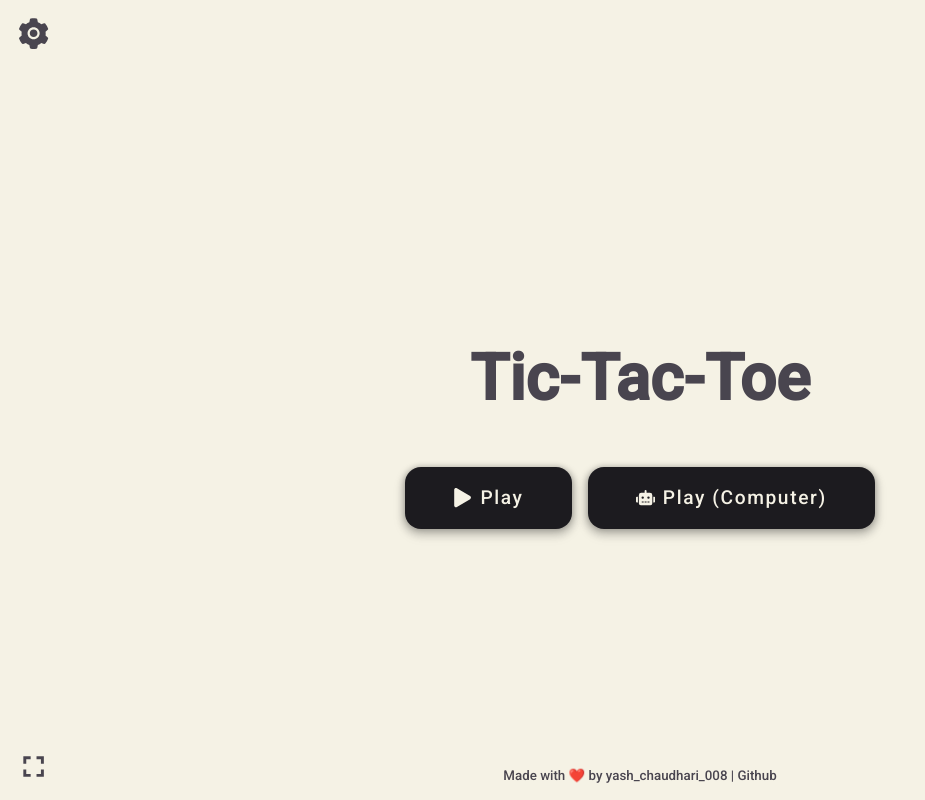
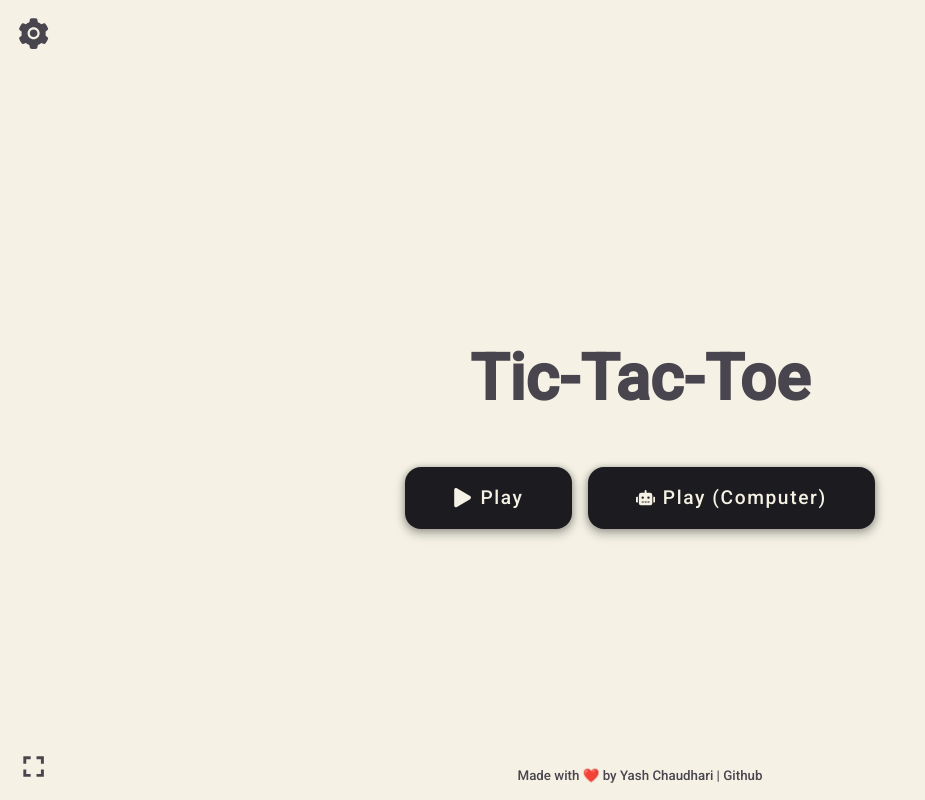
Before and after one commit to yashchaudhari008/tic-tac-toe, a React (Create React App) app: page / in a window 1280 px wide. Shown: the whole page, without its empty margins (0-925 px from the left). Built offline with nearby package versions, Linux system fonts and the light colour scheme.

Commit message:
Update Footer.jsx

```diff
--- a/src/components/ui/Footer.jsx
+++ b/src/components/ui/Footer.jsx
@@ -27,7 +27,7 @@ export default function Footer() {
 				</div>
 			)}
 			<div id="footer">
-				Made with ❤️ by yash_chaudhari_008 |{" "}
+				Made with ❤️ by Yash Chaudhari |{" "}
 				<a href="https://github.com/yashchaudhari008/tic-tac-toe">Github</a>
 			</div>
 		</>
```
